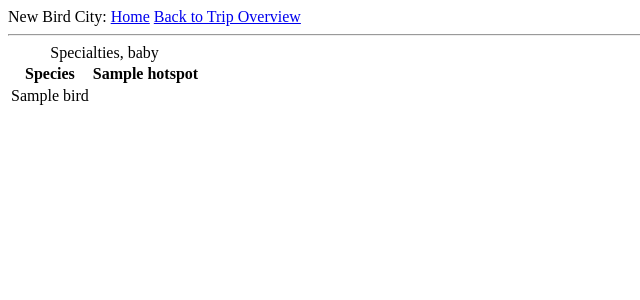
After one commit to phildavis17/New_Bird_City, a Flask app: template app/templates/specialties.html in a window 1280 px wide. The commit adds this page. Shown: the top 300 px of the page, without its empty margins (0-640 px from the left). Run offline with Flask 2, Linux system fonts and the light colour scheme; the template is opened without the code that fills it: most values are stand-ins (such as "Sample title", 1, 10 or a date in 2020).

Commit message:
Initial Specialties functionality.

```diff
--- a/app/routes.py
+++ b/app/routes.py
@@ -45,6 +45,10 @@ def hs_trip(trip_index):
     new_trip = trip_from_index(MASTER_TRIP, trip_index)
     return render_template('trip.html', this_trip=new_trip)
 
+@app.route('/analysis/<trip_index>/specialties')
+def specialties(trip_index):
+    new_trip = trip_from_index(MASTER_TRIP, trip_index)
+    return render_template('specialties.html', this_trip=new_trip)
 
 # Would I then do something like /analysis/<rt_index>/hotspots/<hotspot>
 # and then                       /analysis/<rt_index>/species/<species>
--- /dev/null
+++ b/app/templates/specialties.html
@@ -0,0 +1,33 @@
+{% extends "base.html" %}
+
+{% block nav %}
+    <a href="./">Back to Trip Overview</a>
+{% endblock %}
+
+{% block content %}
+    <div>
+        <table>
+            <caption>Specialties, baby</caption>
+            <thead>
+                <tr>
+                    <th>Species</th>
+                    {% for hotspot in this_trip.hotspots %}
+                        <th>{{ hotspot }}</th>
+                    {% endfor %}
+                </tr>
+            </thead>
+            {% for bird in this_trip.specialties %}
+                <tr>
+                    <td>{{ bird }}</td>
+                    {% for hotspot in this_trip.hotspots %}
+                        {% if hotspot in this_trip.specialties[bird] %}
+                            <td>{{ this_trip.specialties[bird][hotspot] }}</td>
+                        {% else %}
+                            <td></td>
+                        {% endif %}
+                    {% endfor %}
+                </tr>
+            {% endfor %}
+        </table>
+    </div>
+{% endblock %}
--- a/app/templates/trip.html
+++ b/app/templates/trip.html
@@ -2,11 +2,12 @@
 
 {% block nav %}
     <a href="/analysis">Back to Analysis</a>
+    <a href="/specialties">See Specialties</a>
 {% endblock %}
 
 {% block content %}
-    <p>Parks:</p>
     <div>
+        <p>Parks:</p>
         <ul>
             {% for hotspot in this_trip.hotspots %}
                 <li>{{ hotspot }}</li>
--- a/app/trip.py
+++ b/app/trip.py
@@ -47,9 +47,11 @@ def trip_from_index(master_dict, index):
             trip_hotspots.append(master_dict['Hotspot Names'][i])
     return Trip(master_dict, trip_hotspots)
 
+
 def build_master_trip(master_dict):
     '''Creates a Trip object including all parks'''
     return Trip(master_dict, master_dict['Hotspot Names'])
+
 
 class Trip:
     '''A class to handle trips between hotspots.'''
```
Also changed, not shown: documentation/Explanation.md (+12 -0 lines).
